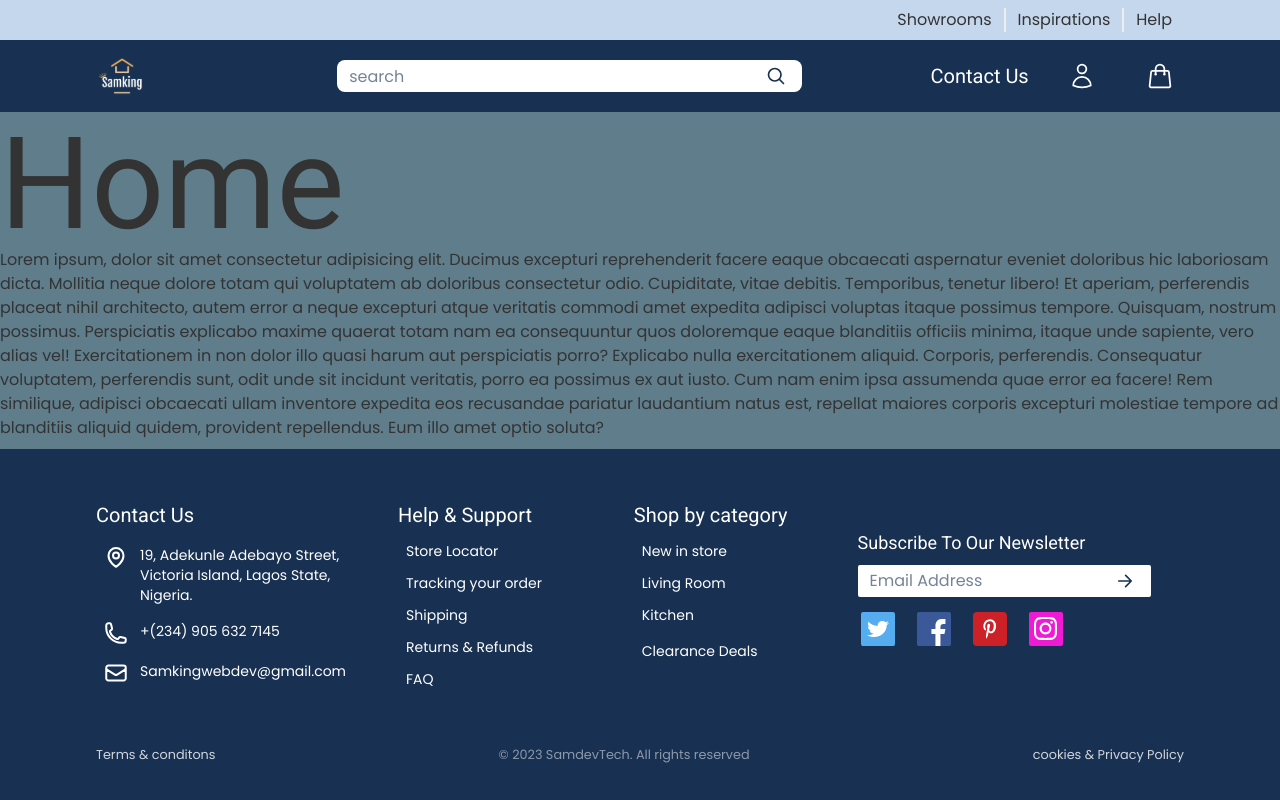
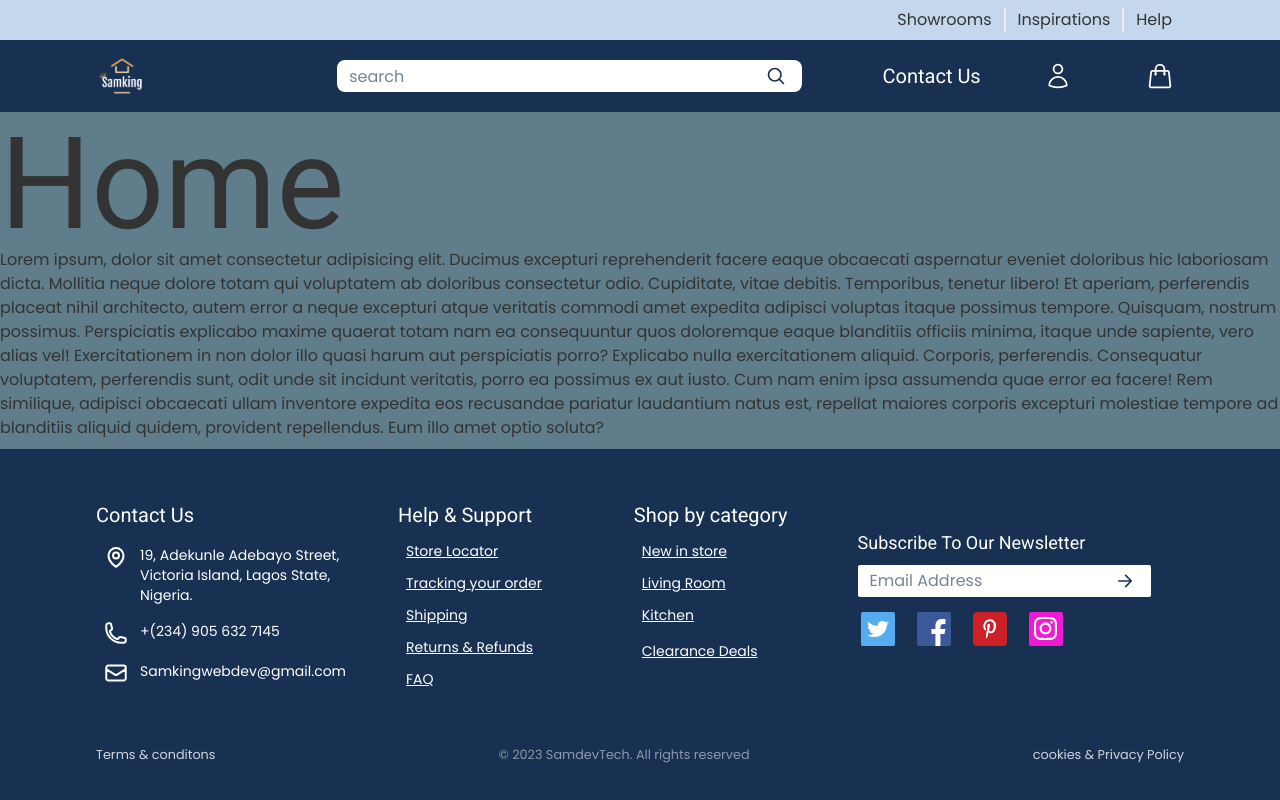
Before and after one commit to Samdevtechnology/samking-furniture, a Next.js app: page / in a window 1280 px wide. Built offline with nearby package versions, Linux system fonts and the light colour scheme.

Commit message:
Updated - Styles

```diff
--- a/src/app/layout.tsx
+++ b/src/app/layout.tsx
@@ -23,10 +23,12 @@ const RootLayout = ({ children }: { children: React.ReactNode }) => {
   return (
     <html lang="en">
       <body className={`${roboto.variable} ${poppins.variable} font-primary`}>
-        <div className="min-h-[100vh] w-full max-w-[96rem] grid grid-rows-[auto 1fr auto] bg-blue-gray-500">
-          <Header />
-          <main>{children}</main>
-          <Footer />
+        <div className="flex just-cont">
+          <div className="min-h-[100vh] w-[96rem] grid grid-rows-[auto 1fr auto] bg-blue-gray-500">
+            <Header />
+            <main>{children}</main>
+            <Footer />
+          </div>
         </div>
       </body>
     </html>
--- a/src/components/NavBar.tsx
+++ b/src/components/NavBar.tsx
@@ -9,6 +9,7 @@ import {
   ShoppingBagIcon,
   Bars3Icon,
 } from "@heroicons/react/24/outline";
+import TextLinkWrap from "@/utils/TextLinkWrap";
 
 const NavBar = () => {
   return (
@@ -26,10 +27,19 @@ const NavBar = () => {
         <nav className="sm:w-[35%] flex just-cont sm:ml-[5%]">
           <ul className="flex w-full flex-row align-middle justify-end sm:justify-between">
             <li className=" hidden sm:flex sm:just-cont">
-              <IconBtnWrap bg="bg-white" size={12} className="rounded-full">
-                <PhoneIcon className="w-7 h-7 block lg:hidden" />
+              <IconBtnWrap
+                bg="bg-white"
+                size={12}
+                className="rounded-full lg:hidden"
+              >
+                <PhoneIcon className="w-7 h-7 block" />
               </IconBtnWrap>
-              <h4 className="text-xl hidden lg:block">Contact Us</h4>
+              <TextLinkWrap
+                href="/contact"
+                className="text-xl font-secondary hidden  lg:inline-block no-underline hover:text-xl hover:underline underline"
+              >
+                Contact Us
+              </TextLinkWrap>
             </li>
             <li className=" hidden sm:block">
               <IconBtnWrap bg="bg-white" size={12} className="rounded-full">
```
